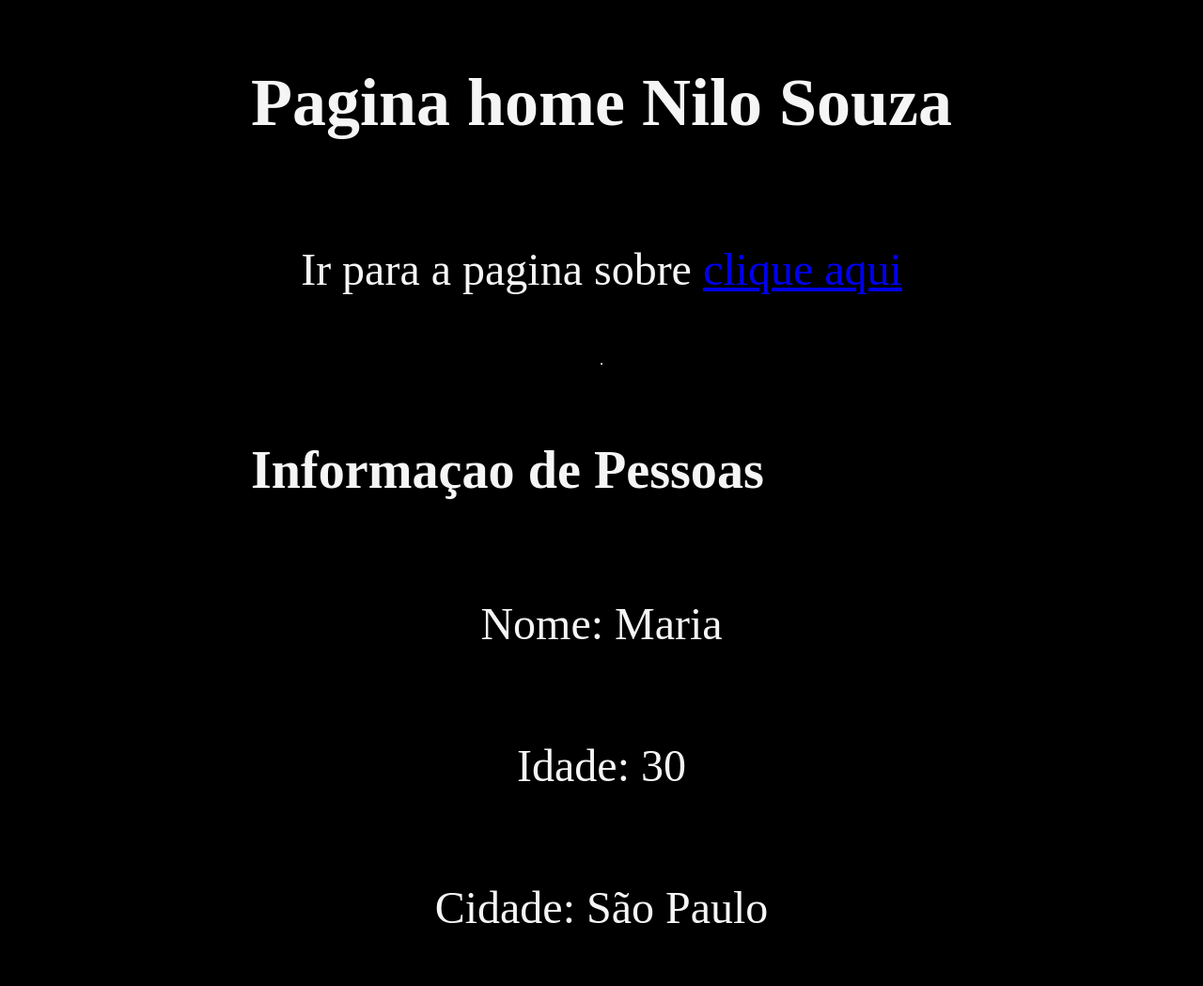
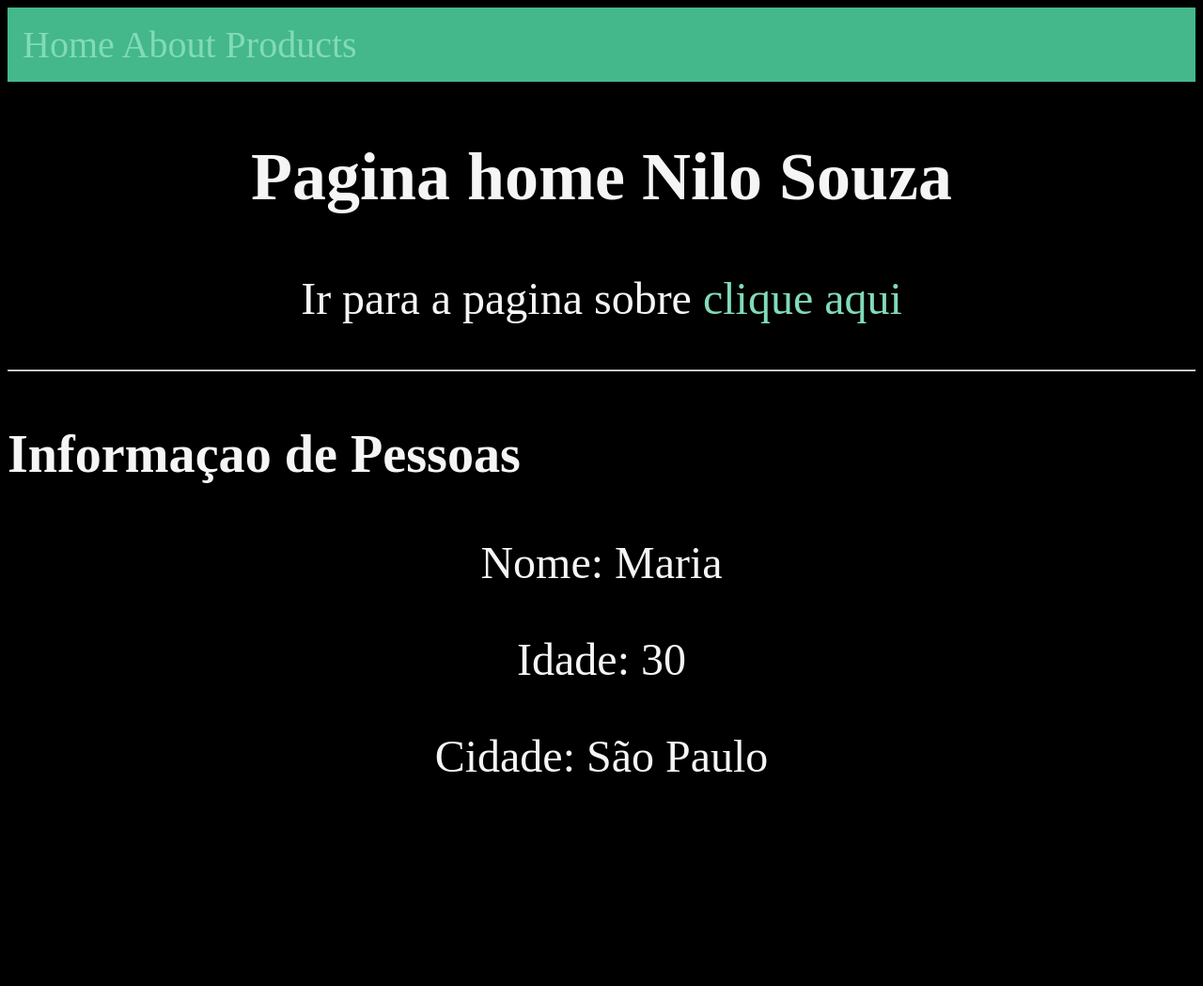
Before and after one commit to nsouza/django-fundamentos, a Django app: page / in a window 1280 px wide. Shown: the whole page at 94% size. After the commit the page ends 821 px from the top, so only its background shows below. Run offline with Django 5.2, Linux system fonts and the light colour scheme.

Commit message:
Implementado template

```diff
--- a/static/css/style.css
+++ b/static/css/style.css
@@ -6,8 +6,8 @@
 
 body {
     min-height: 100vh;
-    display: grid;
-    place-content: center;
+    display: flex;
+    flex-flow: column;
     font-size: 3rem;
     background-color: black;
     color: whitesmoke;
@@ -16,3 +16,19 @@ body {
 h2, p {
     text-align: center;
 }
+
+nav {
+    padding: 1rem;
+    background-color: #44b78b;
+    color: white;
+    font-size: 2.5rem;
+}
+
+a {
+    text-decoration: none;
+    color: #81dbb8;
+}
+
+a:hover {
+    opacity: .85;
+}
--- a/templates/home.html
+++ b/templates/home.html
@@ -1,13 +1,10 @@
-{% load static %}
-<!DOCTYPE html>
-<html lang="en">
-<head>
-    <meta charset="UTF-8">
-    <meta name="viewport" content="width=device-width, initial-scale=1.0">
-    <title>Home</title>
-    <link rel="stylesheet" href="{% static 'css/style.css' %}">
-</head>
-<body>
+{% extends 'layout.html' %}
+
+{% block title %}
+    Home
+{% endblock title %}
+
+{% block content %}
     <h2>Pagina home {{ nome }}</h2>
     <p>Ir para a pagina sobre <a href="/about">clique aqui</a> </p>
     <hr>
@@ -15,7 +12,4 @@
     <p>Nome: {{ pessoa.nome }}</p>
     <p>Idade: {{ pessoa.idade }}</p>
     <p>Cidade: {{ pessoa.cidade }}</p>
-
-
-</body>
-</html>
+{% endblock content %}
--- /dev/null
+++ b/templates/layout.html
@@ -0,0 +1,29 @@
+{% load static %}
+<!DOCTYPE html>
+<html lang="en">
+<head>
+    <meta charset="UTF-8">
+    <meta name="viewport" content="width=device-width, initial-scale=1.0">
+    <link rel="stylesheet" href="{% static 'css/style.css' %}">
+    <title>
+       {% block title %}
+            Djang App
+       {% endblock title %}
+    </title>
+</head>
+<body>
+    <nav>
+        <a href="/">Home</a>
+        <a href="/about">About</a>
+        <a href="/products">Products</a>
+    </nav>
+   <main>
+
+    {% block content %}
+
+    {% endblock content %}
+
+   </main>
+
+</body>
+</html>
```
Also changed, not shown: products/templates/products/products_list.html (+9 -11 lines), templates/about.html (+10 -13 lines).
